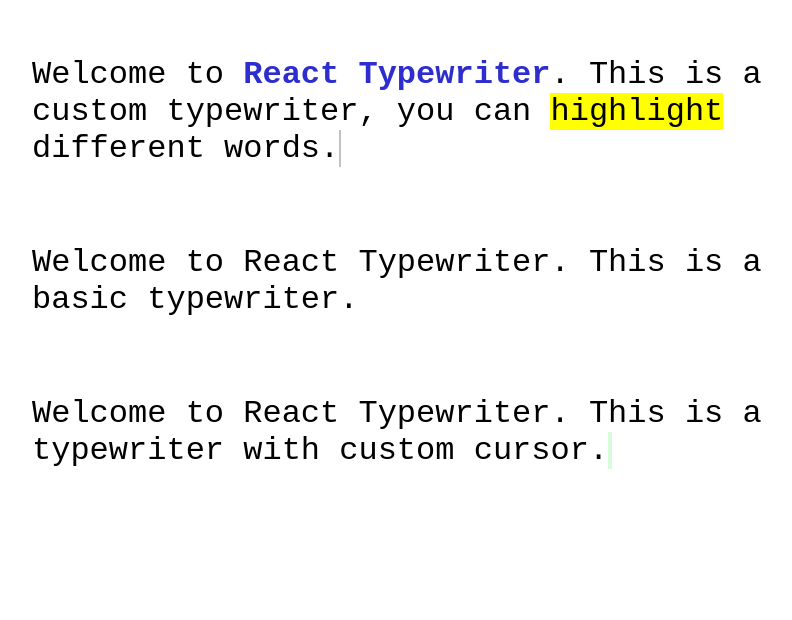
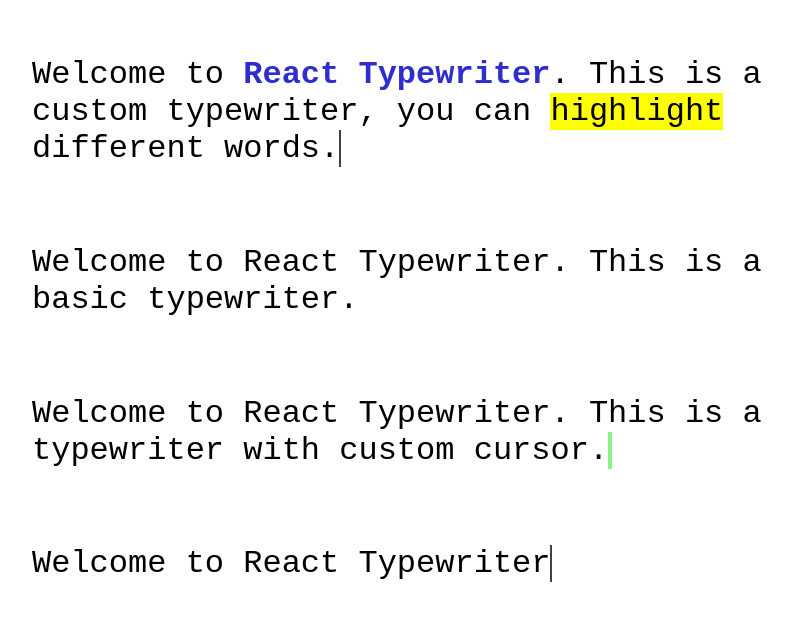
Before and after one commit to alissanguyen/use-typewriter-hook, a React (Create React App) app: page / in a window 1280 px wide. Shown: the part 200-820 px from the top of the page, without its empty margins (224-1016 px from the left). Built offline with nearby package versions, Linux system fonts and the light colour scheme.

Commit message:
Add looping effect option on typewriter effect configuration.

```diff
--- a/src/App.tsx
+++ b/src/App.tsx
@@ -3,6 +3,7 @@
 import CustomCursorTypewriter from "./examples/CustomCursorTypewriter";
 import CustomTypewriter from "./examples/CustomTypewriter";
 import "./app.css";
+import TypewriterWithLoop from "./examples/TypewriterWithLoop";
 
 function App() {
   return (
@@ -16,6 +17,9 @@
       <div className="typewriter">
         <CustomCursorTypewriter />
       </div>
+      <div className="typewriter">
+        <TypewriterWithLoop/>
+      </div>
     </div>
   );
 }
--- /dev/null
+++ b/src/examples/TypewriterWithLoop.tsx
@@ -0,0 +1,18 @@
+import * as React from "react";
+import { useTypewriter } from "../useTypewriter";
+import "./custom.css"
+
+interface Props {}
+
+const TypewriterWithLoop: React.FC<Props> = ({}) => {
+  const targetText = "Welcome to React Typewriter. This is a typewriter with looping effect.";
+  const { textValue: typedText, wrapperClassName } = useTypewriter({
+    targetText: targetText,
+    autoStartDelay: 0,
+    typingDelayMillis: 50,
+    loop: true,
+  });
+  return <div className={wrapperClassName}>{typedText}</div>;
+};
+
+export default TypewriterWithLoop;
--- a/src/examples/custom.css
+++ b/src/examples/custom.css
@@ -26,3 +26,10 @@
     font-weight: 500;
     font-size: 2rem;
 }
+
+/* TYPEWRITER WITH INFINITE LOOPING EFFECT */
+.use-typewriter-cursor {
+    font-family: "PT Mono", monospace;
+    font-weight: 500;
+    font-size: 2rem;
+}
--- a/src/types.d.ts
+++ b/src/types.d.ts
@@ -16,6 +16,10 @@
    * Warpper classname, use for styling
    */
   wrapperClassName: string;
+  /**
+   * Option to loop
+   */
+  loop: boolean
   // /**
   //    * The delay between deleting each character.
   //    *
--- a/src/useTypewriter.tsx
+++ b/src/useTypewriter.tsx
@@ -2,7 +2,6 @@
 import { TypewriterConfig } from "./types";
 import useInterval from "./utils/useInterval";
 import "./useTypewriter.css";
-import { type } from "os";
 
 const DEFAULT_CURSOR_CLASSNAME = "use-typewriter-cursor";
 
@@ -11,11 +10,10 @@
   autoStartDelay: 100,
   typingDelayMillis: 100,
   wrapperClassName: DEFAULT_CURSOR_CLASSNAME,
+  loop: false,
 };
 
-export const useTypewriter = (
-  config?: Partial<TypewriterConfig>
-) => {
+export const useTypewriter = (config?: Partial<TypewriterConfig>) => {
   /**
    * Use defaults, override defaults where ever the user set something in the config =)
    */
@@ -35,8 +33,31 @@
     return;
   }
 
+  const [isGoingForward, setIsGoingForward] = React.useState(true);
+
   const [textValue, setTextValue] = React.useState("");
   const [startTypewriter, setStartTypewriter] = React.useState(false);
+
+  if (resolvedConfig.loop) {
+  }
+
+  const erase = () => {
+    /**
+     * Every typingDelay milliseconds, add one character to the string until it is the targetText
+     */
+    if (isPausedRef.current || !startTypewriter) {
+      return;
+    }
+
+    setTextValue((prev) => {
+      const stringWithoutLastCharacter = resolvedConfig.targetText.slice(
+        0,
+        prev.length - 1
+      );
+      conditionallySetIsGoingForward(stringWithoutLastCharacter);
+      return stringWithoutLastCharacter;
+    });
+  };
 
   const type = () => {
     /**
@@ -51,10 +72,17 @@
 
       const nextTextValue = prev + nextCharacterToAdd;
 
-      if (nextTextValue !== resolvedConfig.targetText) {
-      }
+      conditionallySetIsGoingForward(nextTextValue);
       return nextTextValue;
     });
+  };
+
+  const conditionallySetIsGoingForward = (nextString: string) => {
+    if (nextString === resolvedConfig.targetText) {
+      setIsGoingForward(false);
+    } else if (nextString === "") {
+      setIsGoingForward(true);
+    }
   };
 
   React.useEffect(() => {
@@ -63,8 +91,16 @@
     }, resolvedConfig.autoStartDelay);
   }, [resolvedConfig.autoStartDelay]);
 
+  const handleChange = () => {
+    if (isGoingForward) {
+      type();
+    } else if (resolvedConfig.loop) {
+      erase();
+    }
+  };
+
   useInterval(
-    type,
+    handleChange,
     startTypewriter ? resolvedConfig.typingDelayMillis : null,
     true
   );
@@ -72,6 +108,6 @@
   return {
     textValue,
     pause,
-    wrapperClassName: resolvedConfig.wrapperClassName
+    wrapperClassName: resolvedConfig.wrapperClassName,
   };
 };
```
